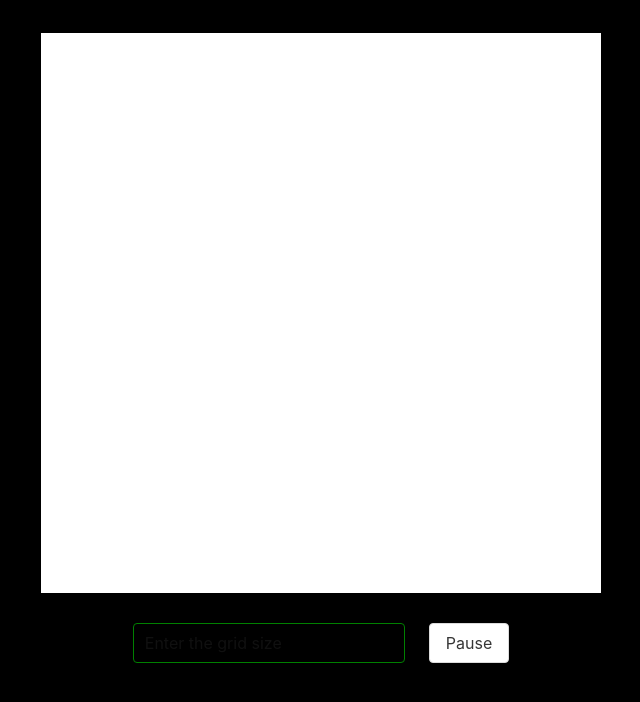
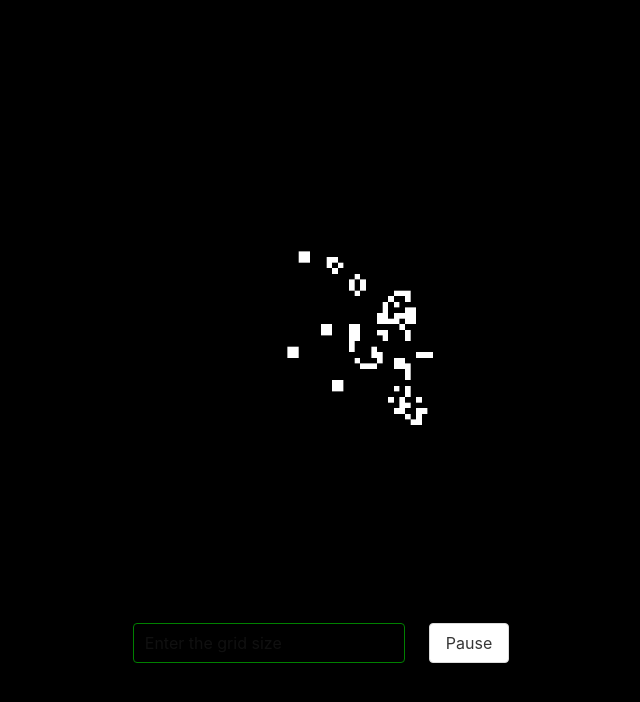
Before and after one commit to akhilnaik/game-of-life, a Gatsby site: page / in a window 1280 px wide. Shown: the part 94-796 px from the top of the page, without its empty margins (319-959 px from the left). Built offline with nearby package versions, Linux system fonts and the light colour scheme; Gatsby itself is replaced by a stand-in of ours.

Commit message:
Revert "Cleanup of experimental food logic related code"
This reverts commit 60d2d670bd651ded41b0c752d743b5c04de6c78d.

```diff
--- a/src/pages/gamegrid.js
+++ b/src/pages/gamegrid.js
@@ -37,13 +37,14 @@ const GameGrid = ({mWidth, mHeight, gridSize, controllerId}) => {
     for (let j=0; j<mGridSize; j++)
     {
       //row.push(Math.random() < 0.5);
-      //Only fill the center of the grid leaving empty cells around
       if(i>mGridSize*0.4 && i<mGridSize*0.6 && j>mGridSize*0.4 && j<mGridSize*0.6) row.push(Math.random() < 0.5)
       else row.push(false)
     }
     mGrid.push(row);
     mTempGrid.push(Array(row));
   }
+
+  let mFoodPoints = [];
 
   const getNeighbors = (i, j) => {
       let count = 0;
@@ -70,6 +71,10 @@ const GameGrid = ({mWidth, mHeight, gridSize, controllerId}) => {
       return result;
   }
 
+  const addFoodPoint = (x, y) => {
+    mFoodPoints.push({'x': x, 'y': y})
+  }
+
   const clearImage = () => {
     let canvasElem = document.getElementById('game-canvas')
     if (canvasElem === null) return;
@@ -91,12 +96,12 @@ const GameGrid = ({mWidth, mHeight, gridSize, controllerId}) => {
     let ctx = canvasElem.getContext('2d');
     ctx.imageSmoothingEnabled = false
 
-    ctx.fillStyle = "#ffffff";
-    ctx.clearRect(0, 0, 1000, 1000);
     for (let i=0;i<mGridSize;i++) {
       for (let j=0;j<mGridSize;j++)
       {
-        if (mGrid[i][j] === true) { ctx.fillRect(j*CELLWIDTH, i*CELLWIDTH, CELLWIDTH, CELLWIDTH); }
+        if (mGrid[i][j] === false) { ctx.fillRect(j*CELLWIDTH, i*CELLWIDTH, CELLWIDTH, CELLWIDTH); }
+        else { ctx.clearRect(j*CELLWIDTH, i*CELLWIDTH, CELLWIDTH, CELLWIDTH); }
+        /*if(!(i>mGridSize*0.4 && i<mGridSize*0.6 && j>mGridSize*0.4 && j<mGridSize*0.6))*/
         mTempGrid[i][j] = checkRules(i,j);
       }
     }
@@ -111,10 +116,18 @@ const GameGrid = ({mWidth, mHeight, gridSize, controllerId}) => {
     ;
   }
 
-  const mouseDownEvent = (event) => {isMouseDown = true;}
-  const mouseUpEvent = (event) => {isMouseDown = false;}
+  const mouseDownEvent = (event) =>
+  {
+    isMouseDown = true;
+  }
 
-  const mouseMoveEvent = (event) => {
+  const mouseUpEvent = (event) =>
+  {
+    isMouseDown = false;
+  }
+
+  const mouseMoveEvent = (event) =>
+  {
     if (isMouseDown)
     {
       let elem = event.target;
@@ -126,6 +139,7 @@ const GameGrid = ({mWidth, mHeight, gridSize, controllerId}) => {
       mGrid[y][x] = true;
     }
   }
+
 
   const handlePlayToggle = () => {
     console.log('click', mAnimationFrame, mStopNextFrame)
```
